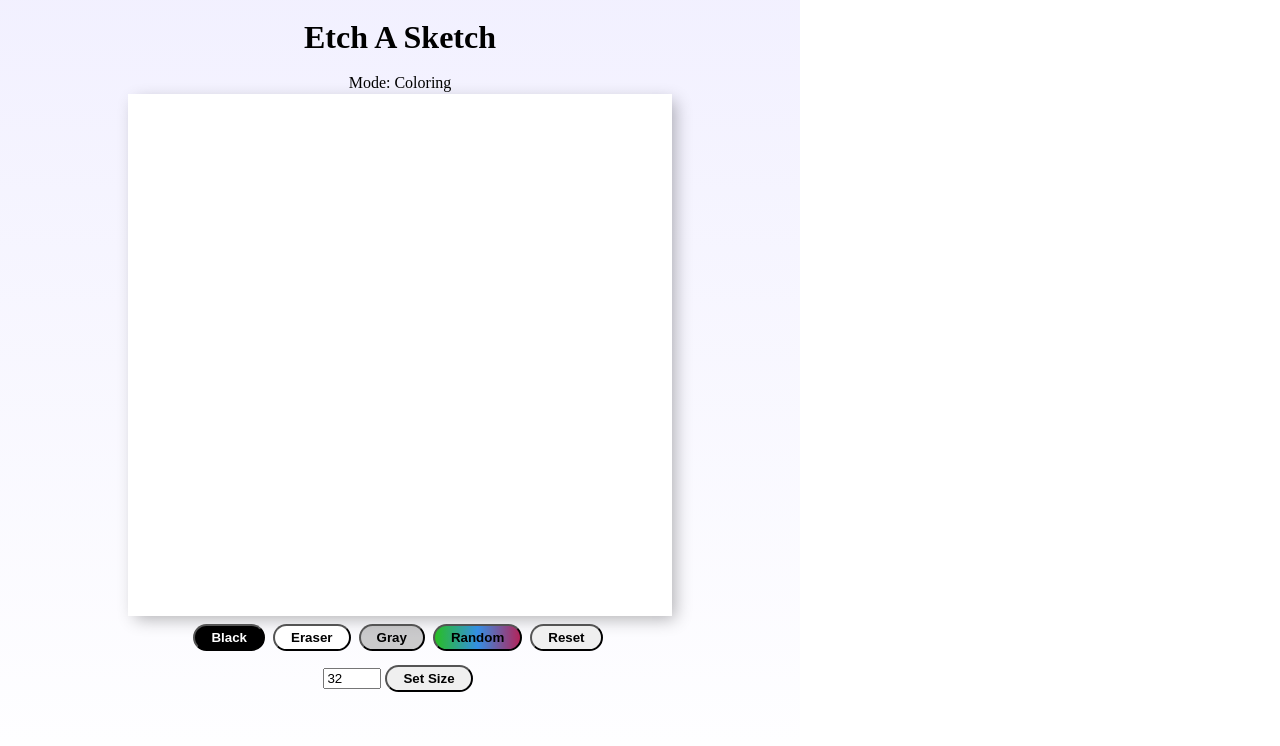
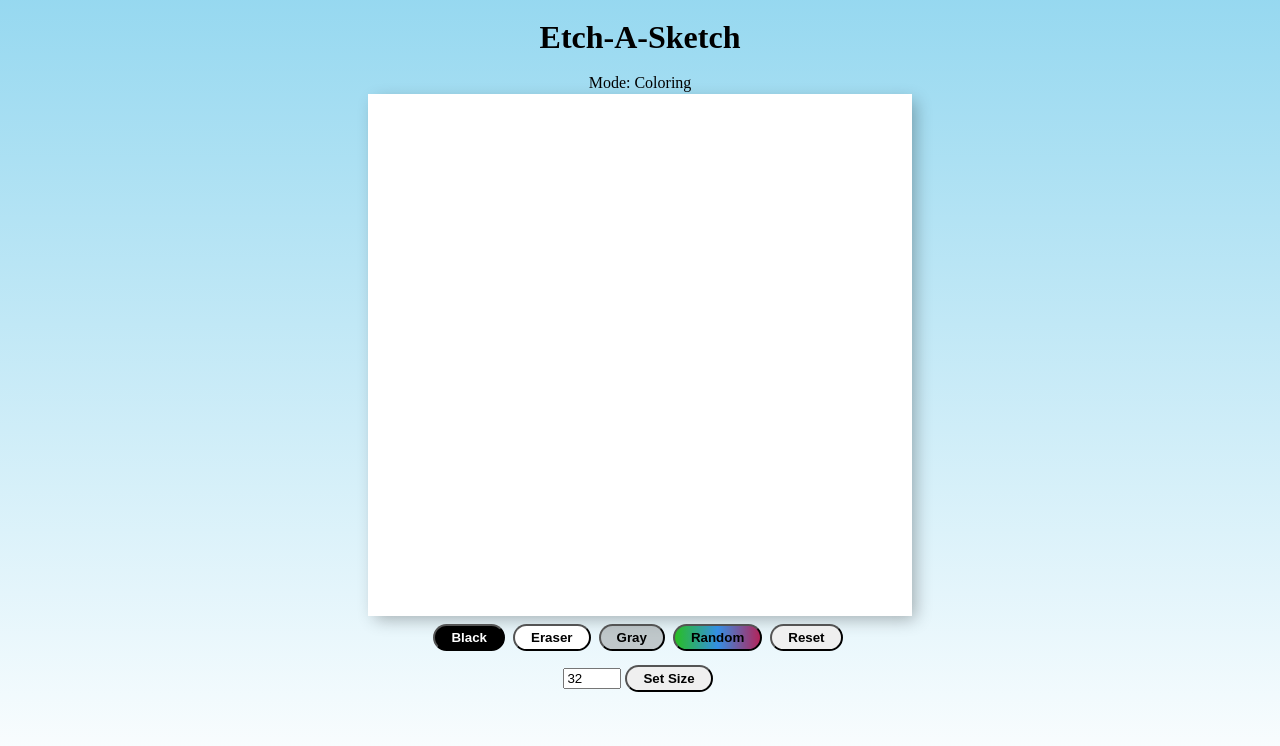
Before and after one commit to perez11abel/Etch-A-Sketch, a plain HTML site: page index.html in a window 1280 px wide. Drawn offline with Linux system fonts and the light colour scheme.

Commit message:
edited viewport width

```diff
--- a/index.html
+++ b/index.html
@@ -6,11 +6,11 @@
     <meta name="viewport" content="width=device-width, initial-scale=1.0">
     <link rel="stylesheet" href="style.css">
     <link rel="stylesheet" href="reset.css">
-    <title>Etch A Sketch</title>
+    <title>Etch-A-Sketch</title>
 </head>
 <body>
     <div class="flex-container">
-        <div class="title"><h1>Etch A Sketch</h1></div>
+        <div class="title"><h1>Etch-A-Sketch</h1></div>
         <div class="mode">Mode: Coloring</div>
         <div class="content">
             <div class="board"></div>
--- a/script.js
+++ b/script.js
@@ -14,6 +14,7 @@ for(let i = 0; i < amount; i++) {
     let square = document.createElement("div");
     square.addEventListener('mouseover', colorSquare);
     square.style.backgroundColor = 'white';
+    //square divs are going to be created in the board div
     board.insertAdjacentElement('beforeend', square);
     }
 }
--- a/style.css
+++ b/style.css
@@ -1,10 +1,10 @@
 .flex-container {
     height: 100vh;
-    width: 100vh;
+    width: 100vw;
     display: flex;
     flex-direction: column;
     align-items: center;
-    background: linear-gradient(rgba(96, 79, 252, 0.082), white);
+    background: linear-gradient(rgba(47, 178, 225, 0.5), white);
 }
 .board {
     width: 90%;
```
